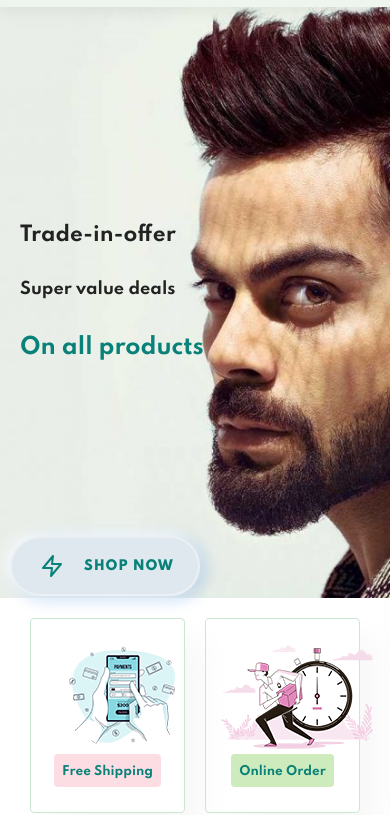
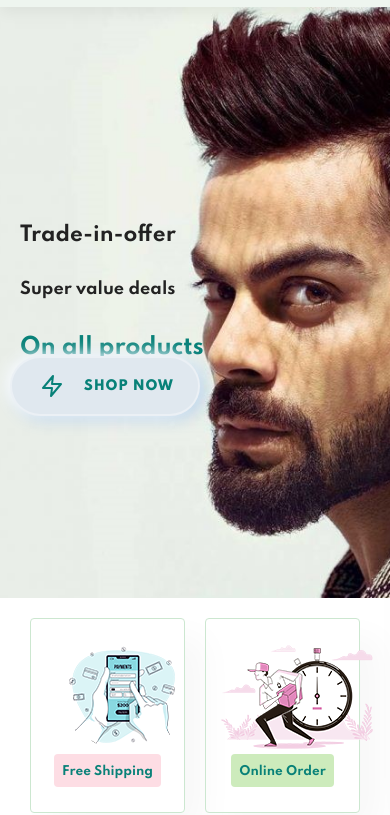
Before and after one commit to Sarankumar1812/cara-e-commerce, a plain HTML site: page index.html in a window 390 px wide. Shown: the part 58-873 px from the top of the page. Drawn offline with Linux system fonts and the light colour scheme.

Commit message:
style.css

```diff
--- a/style.css
+++ b/style.css
@@ -774,7 +774,7 @@ footer .copyright {
     display: flex;
     gap: 20px;
     position: absolute;
-    bottom: 190px;
+    bottom: 370px;
     left: 10px;
 
   }
```
